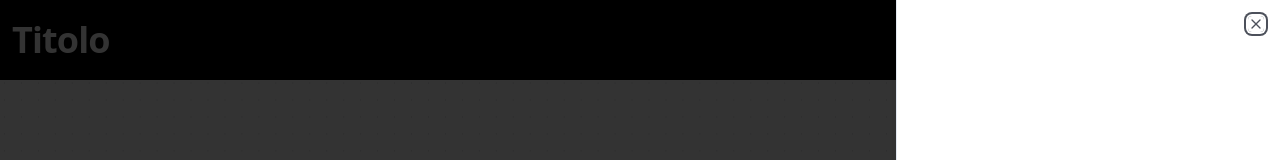
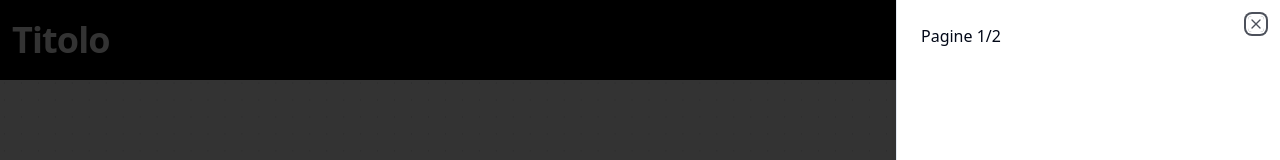
Before and after one commit to daxdiv/app-racconti-interattivi, a React (Vite) app: page / in a window 1280 px wide. Both pictures are taken after a click on the button "Riepilogo". Shown: the top 160 px of the page. Built offline with nearby package versions, Linux system fonts and the light colour scheme.

Commit message:
feat: display node label inside sheet

```diff
--- a/src/components/ui/header.tsx
+++ b/src/components/ui/header.tsx
@@ -2,8 +2,11 @@ import { Sheet, SheetContent, SheetTrigger } from "@/components/ui/sheet";
 
 import { BookOpen } from "lucide-react";
 import { Button } from "@/components/ui/button";
+import { useReactFlow } from "@xyflow/react";
 
 function Header() {
+  const { getNodes } = useReactFlow();
+
   return (
     <header className="w-full h-[10vh] border-border/40 bg-black flex justify-between px-3 items-center">
       <div>
@@ -22,7 +25,11 @@ function Header() {
               Riepilogo
             </Button>
           </SheetTrigger>
-          <SheetContent></SheetContent>
+          <SheetContent>
+            {getNodes().map(node => (
+              <div key={node.id}>{node.data.label as string}</div>
+            ))}
+          </SheetContent>
         </Sheet>
       </div>
     </header>
```
